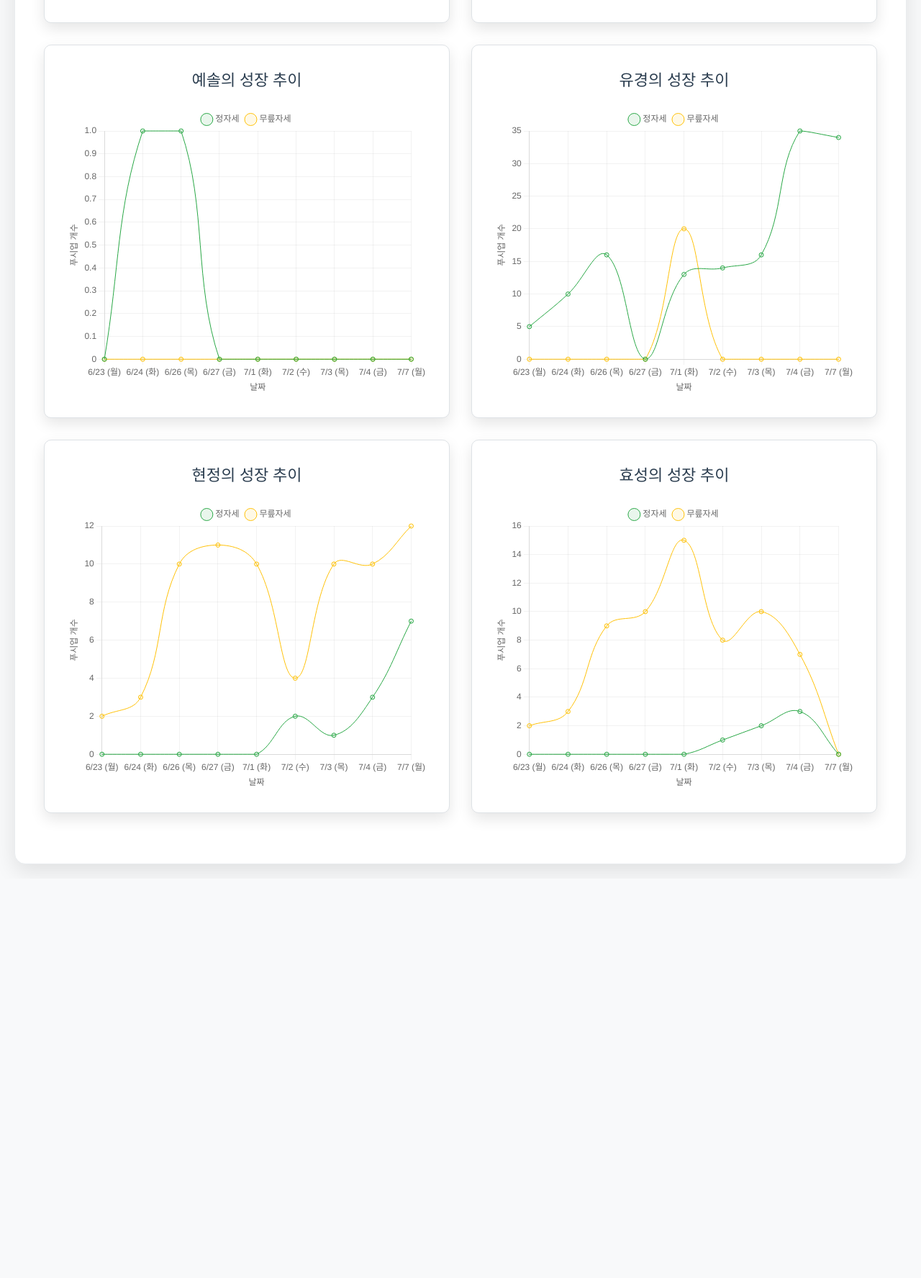
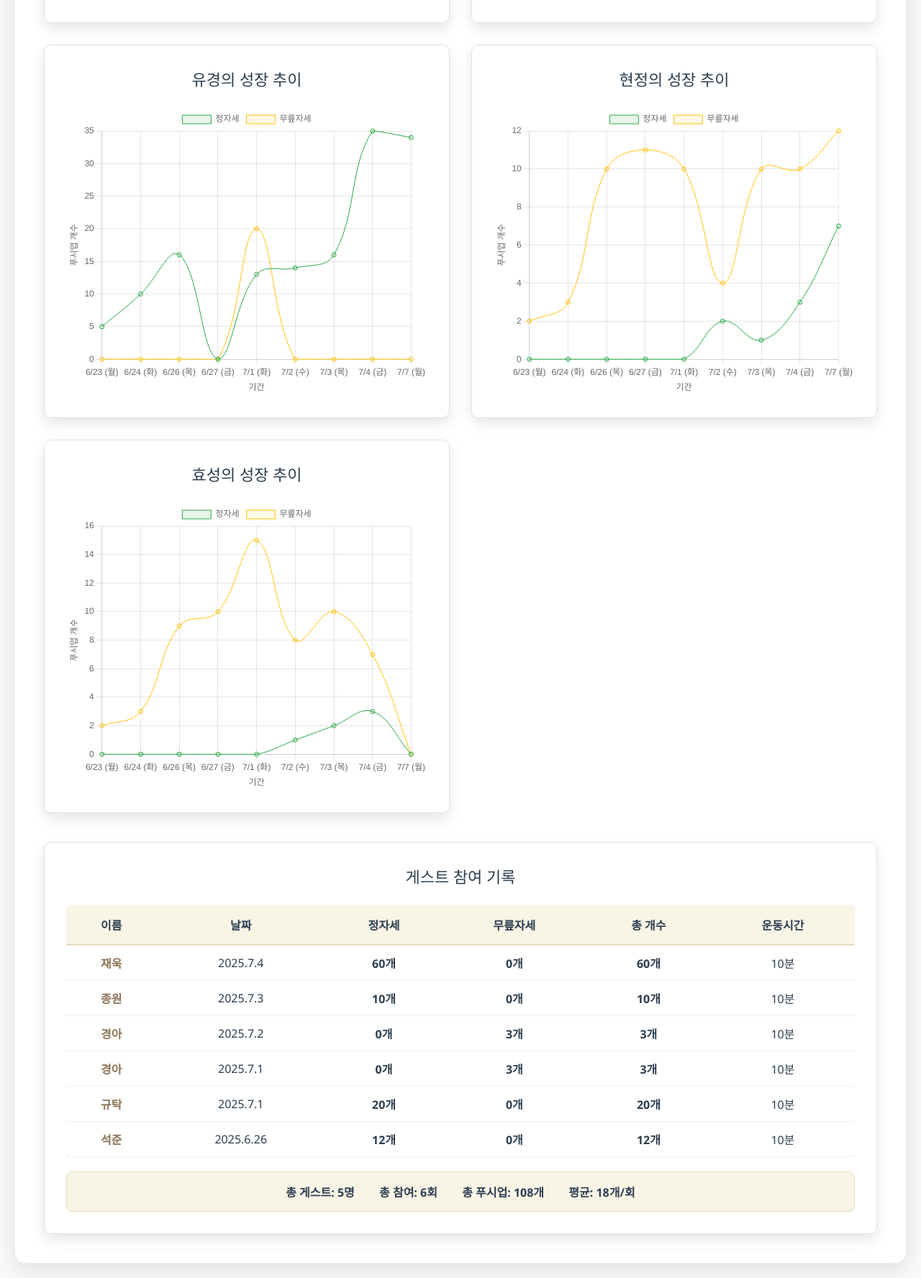
Before and after one commit to hjmoon3284/QM_pushup, a Flask app: page /charts in a window 1280 px wide. Shown: the part 1494-3270 px from the top of the page at 72% size. Before the commit the page ends 2705 px from the top, so only its background shows below. Run offline with Flask 3, Linux system fonts and the light colour scheme; a map, chart or similar area stays blank.

Commit message:
1. 전체 분석 페이지 하단 게스트 참여 이력 표기 2. '재욱'고정 멤버 추가, '예솔'고정 멤버 제거

```diff
--- a/app.py
+++ b/app.py
@@ -3,10 +3,10 @@ import json
 import os
 from datetime import datetime
 
-app = Flask(__name__)
+app = Flask(__name__, static_folder='static', static_url_path='/static')
 
 DATA_FILE = 'pushup_records.json'
-TEAM_MEMBERS = ['병선', '유경', '선주', '효성', '현정', '예솔']
+TEAM_MEMBERS = ['병선', '유경', '선주', '효성', '현정', '재욱']
 
 
 def load_records():
@@ -144,7 +144,8 @@ def get_stats():
                     'total_records': 0,
                     'total_pushups': 0,
                     'max_daily': 0,
-                    'member_stats': {}
+                    'member_stats': {},
+                    'guest_records': []  # 게스트 기록 추가
                 }
             })
 
@@ -153,10 +154,12 @@ def get_stats():
         daily_totals = []
         member_stats = {member: {'total': 0, 'days': 0} for member in TEAM_MEMBERS}
         guest_stats = {'total_pushups': 0, 'total_guests': 0, 'unique_guests': set()}
+        guest_records = []  # 게스트 상세 기록 저장
 
         for record in records:
             daily_total = 0
 
+            # 정규 팀원 통계
             for member_data in record['members']:
                 name = member_data['name']
                 total_count = member_data.get('total_pushups', 0)
@@ -169,10 +172,13 @@ def get_stats():
                     if member_data.get('status') == 'participate':
                         member_stats[name]['days'] += 1
 
+            # 게스트 통계 및 상세 기록
             if 'guests' in record and record['guests']:
                 for guest_data in record['guests']:
                     guest_name = guest_data['name']
                     guest_total = guest_data.get('total_pushups', 0)
+                    guest_standard = guest_data.get('standard_pushups', 0)
+                    guest_knee = guest_data.get('knee_pushups', 0)
 
                     total_pushups += guest_total
                     daily_total += guest_total
@@ -180,10 +186,23 @@ def get_stats():
                     guest_stats['total_guests'] += 1
                     guest_stats['unique_guests'].add(guest_name)
 
+                    # 게스트 상세 기록 추가
+                    guest_records.append({
+                        'name': guest_name,
+                        'date': record['date'],
+                        'standard_pushups': guest_standard,
+                        'knee_pushups': guest_knee,
+                        'total_pushups': guest_total,
+                        'exercise_time': record.get('time', 10)
+                    })
+
             daily_totals.append(daily_total)
 
         max_daily = max(daily_totals) if daily_totals else 0
         guest_stats['unique_guests'] = len(guest_stats['unique_guests'])
+
+        # 게스트 기록을 최신순으로 정렬
+        guest_records.sort(key=lambda x: x['date'], reverse=True)
 
         return jsonify({
             'success': True,
@@ -192,7 +211,8 @@ def get_stats():
                 'total_pushups': total_pushups,
                 'max_daily': max_daily,
                 'member_stats': member_stats,
-                'guest_stats': guest_stats
+                'guest_stats': guest_stats,
+                'guest_records': guest_records  # 게스트 상세 기록 추가
             }
         })
 
--- a/templates/charts.html
+++ b/templates/charts.html
@@ -3,15 +3,6 @@
 <head>
     <meta charset="UTF-8">
     <meta name="viewport" content="width=device-width, initial-scale=1.0">
-
-        <!-- Open Graph 메타태그 -->
-    <meta property="og:type" content="website">
-    <meta property="og:title" content="street_muscle_fighter">
-    <meta property="og:description" content="모여라 팔뚝왕 6인이여!!">
-    <meta property="og:image" content="https://qmpushup-production.up.railway.app/charts/static/images/og-image.png">
-    <meta property="og:url" content="https://qmpushup-production.up.railway.app/charts">
-    <meta property="og:site_name" content="푸시업 트래커">
-
     <title>푸시업 성장 분석</title>
 
     <script src="https://cdn.jsdelivr.net/npm/chart.js"></script>
@@ -163,6 +154,72 @@
             border: 1px solid #e8dcc0;
         }
 
+        /* 게스트 테이블 스타일 */
+        .guest-records-section {
+            margin-top: 40px;
+        }
+
+        .guest-table-container {
+            overflow-x: auto;
+            margin-bottom: 20px;
+        }
+
+        .guest-table {
+            width: 100%;
+            border-collapse: collapse;
+            background-color: white;
+            border-radius: 8px;
+            overflow: hidden;
+            box-shadow: 0 2px 8px rgba(0,0,0,0.1);
+        }
+
+        .guest-table th {
+            background-color: #f8f4e6;
+            color: #2c3e50;
+            font-weight: 600;
+            padding: 15px 10px;
+            text-align: center;
+            border-bottom: 2px solid #e8dcc0;
+        }
+
+        .guest-table td {
+            padding: 12px 10px;
+            text-align: center;
+            border-bottom: 1px solid #f0f0f0;
+        }
+
+        .guest-table tbody tr:hover {
+            background-color: #f8f9fa;
+        }
+
+        .guest-table .guest-name {
+            font-weight: 600;
+            color: #8b7355;
+        }
+
+        .guest-table .pushup-count {
+            font-weight: 600;
+        }
+
+        .guest-table .total-count {
+            font-weight: bold;
+            color: #2c3e50;
+        }
+
+        .guest-summary {
+            background-color: #f8f4e6;
+            padding: 15px;
+            border-radius: 8px;
+            text-align: center;
+            border: 1px solid #e8dcc0;
+        }
+
+        .guest-summary-item {
+            display: inline-block;
+            margin: 0 15px;
+            font-weight: 600;
+        }
+
         @media (max-width: 768px) {
             .period-btn {
                 display: block;
@@ -180,6 +237,15 @@
 
             .container {
                 padding: 20px;
+            }
+
+            .guest-table {
+                font-size: 14px;
+            }
+
+            .guest-table th,
+            .guest-table td {
+                padding: 8px 5px;
             }
         }
     </style>
@@ -215,6 +281,31 @@
         <div class="team-charts" id="memberCharts">
             <div class="loading">데이터를 불러오는 중...</div>
         </div>
+
+        <!-- 게스트 기록 테이블 -->
+        <div class="guest-records-section" id="guestRecordsSection" style="display: none;">
+            <div class="chart-card">
+                <div class="chart-title">게스트 참여 기록</div>
+                <div class="guest-table-container">
+                    <table class="guest-table" id="guestTable">
+                        <thead>
+                            <tr>
+                                <th>이름</th>
+                                <th>날짜</th>
+                                <th>정자세</th>
+                                <th>무릎자세</th>
+                                <th>총 개수</th>
+                                <th>운동시간</th>
+                            </tr>
+                        </thead>
+                        <tbody id="guestTableBody">
+                        </tbody>
+                    </table>
+                </div>
+                <div class="guest-summary" id="guestSummary">
+                </div>
+            </div>
+        </div>
     </div>
 
     <script>
@@ -227,13 +318,116 @@
             '선주': '#8b7355',
             '효성': '#adb5bd',
             '현정': '#28a745',
-            '예솔': '#ffc107'
+            '재욱': '#ffc107'
         };
 
         document.addEventListener('DOMContentLoaded', function() {
-            console.log('차트 페이지 로드됨');
+            console.log('🔥 페이지 로드 완료!');
             loadChartData();
+            loadGuestData(); // 게스트 데이터 로드
         });
+
+        // 🎯 게스트 데이터 전용 함수
+        function loadGuestData() {
+            console.log('🔥 게스트 데이터 로딩 시작!');
+
+            fetch('/get_stats')
+                .then(response => {
+                    console.log('🔥 서버 응답 받음:', response.status);
+                    return response.json();
+                })
+                .then(data => {
+                    console.log('🔥 받은 전체 데이터:', data);
+                    if (data.success) {
+                        console.log('🔥 게스트 기록:', data.stats.guest_records);
+                        console.log('🔥 게스트 기록 개수:', data.stats.guest_records ? data.stats.guest_records.length : 0);
+                        displayGuestRecords(data.stats.guest_records);
+                    } else {
+                        console.error('🔥 API 응답 실패:', data.message);
+                    }
+                })
+                .catch(error => {
+                    console.error('🔥 게스트 데이터 로딩 오류:', error);
+                });
+        }
+
+        function displayGuestRecords(guestRecords) {
+            console.log('🔥 displayGuestRecords 함수 시작!');
+            console.log('🔥 받은 게스트 데이터:', guestRecords);
+
+            const guestSection = document.getElementById('guestRecordsSection');
+            const guestTableBody = document.getElementById('guestTableBody');
+            const guestSummary = document.getElementById('guestSummary');
+
+            console.log('🔥 DOM 요소들:', {
+                guestSection: !!guestSection,
+                guestTableBody: !!guestTableBody,
+                guestSummary: !!guestSummary
+            });
+
+            if (!guestRecords || guestRecords.length === 0) {
+                console.log('🔥 게스트 기록이 없어서 숨김');
+                guestSection.style.display = 'none';
+                return;
+            }
+
+            console.log('🔥 게스트 기록 있음! 테이블 표시 시작');
+
+            // 게스트 섹션 표시
+            guestSection.style.display = 'block';
+
+            // 테이블 내용 생성
+            let tableHTML = '';
+            let totalGuestPushups = 0;
+            let uniqueGuests = new Set();
+
+            guestRecords.forEach(record => {
+                totalGuestPushups += record.total_pushups;
+                uniqueGuests.add(record.name);
+
+                tableHTML += `
+                    <tr>
+                        <td class="guest-name">${record.name}</td>
+                        <td>${formatDate(record.date)}</td>
+                        <td class="pushup-count">${record.standard_pushups}개</td>
+                        <td class="pushup-count">${record.knee_pushups}개</td>
+                        <td class="total-count">${record.total_pushups}개</td>
+                        <td>${record.exercise_time}분</td>
+                    </tr>
+                `;
+            });
+
+            guestTableBody.innerHTML = tableHTML;
+            console.log('🔥 테이블 HTML 생성 완료');
+
+            // 게스트 요약 정보
+            const avgPushups = guestRecords.length > 0 ? Math.round(totalGuestPushups / guestRecords.length) : 0;
+            guestSummary.innerHTML = `
+                <div class="guest-summary-item">
+                    <strong>총 게스트:</strong> ${uniqueGuests.size}명
+                </div>
+                <div class="guest-summary-item">
+                    <strong>총 참여:</strong> ${guestRecords.length}회
+                </div>
+                <div class="guest-summary-item">
+                    <strong>총 푸시업:</strong> ${totalGuestPushups}개
+                </div>
+                <div class="guest-summary-item">
+                    <strong>평균:</strong> ${avgPushups}개/회
+                </div>
+            `;
+
+            console.log('🔥 게스트 요약 정보 생성 완료!');
+        }
+
+        function formatDate(dateString) {
+            const date = new Date(dateString + 'T00:00:00');
+            const year = date.getFullYear();
+            const month = date.getMonth() + 1;
+            const day = date.getDate();
+
+            return `${year}.${month}.${day}`;
+        }
 
         function changePeriod(period) {
             currentPeriod = period;
@@ -243,47 +437,30 @@
             });
             event.target.classList.add('active');
 
-            console.log('기간 변경:', period);
             loadChartData();
         }
 
         function loadChartData() {
-            console.log('차트 데이터 로딩 시작, 기간:', currentPeriod);
-
-            // 기존 차트들 삭제
             Object.values(charts).forEach(chart => {
                 if (chart) chart.destroy();
             });
             charts = {};
 
             fetch(`/get_chart_data?period=${currentPeriod}`)
-                .then(response => {
-                    console.log('차트 데이터 응답 상태:', response.status);
-                    if (!response.ok) {
-                        throw new Error('네트워크 응답이 좋지 않습니다');
-                    }
-                    return response.json();
-                })
+                .then(response => response.json())
                 .then(data => {
-                    console.log('받은 차트 데이터:', data);
                     if (data.success) {
                         createCharts(data.data);
                     } else {
                         console.error('차트 데이터 로딩 실패:', data.message);
-                        document.getElementById('memberCharts').innerHTML =
-                            '<div class="loading">데이터 로딩에 실패했습니다: ' + data.message + '</div>';
                     }
                 })
                 .catch(error => {
                     console.error('차트 데이터 로딩 오류:', error);
-                    document.getElementById('memberCharts').innerHTML =
-                        '<div class="loading">데이터 로딩 중 오류가 발생했습니다: ' + error.message + '</div>';
                 });
         }
 
         function createCharts(data) {
-            console.log('차트 생성 시작, 데이터:', data);
-
             if (!data.dates || data.dates.length === 0) {
                 document.getElementById('memberCharts').innerHTML =
                     '<div class="loading">분석할 데이터가 없습니다.<br>먼저 운동 기록을 입력해주세요!</div>';
@@ -372,11 +549,9 @@
             Object.keys(data.members).forEach(memberName => {
                 const memberData = data.members[memberName];
 
-                // 참여한 데이터가 있는 팀원만 차트 생성
                 const hasData = memberData.total.some(value => value > 0);
                 if (!hasData) return;
 
-                // 차트 카드 생성
                 const chartCard = document.createElement('div');
                 chartCard.className = 'chart-card';
                 chartCard.innerHTML = `
@@ -388,7 +563,6 @@
 
                 memberChartsContainer.appendChild(chartCard);
 
-                // 차트 생성
                 const ctx = document.getElementById(`chart-${memberName}`).getContext('2d');
 
                 charts[memberName] = new Chart(ctx, {
@@ -427,13 +601,7 @@
                         },
                         plugins: {
                             legend: {
-                                position: 'top',
-                                labels: {
-                                    usePointStyle: true,
-                                    font: {
-                                        size: 12
-                                    }
-                                }
+                                position: 'top'
                             }
                         },
                         scales: {
@@ -441,25 +609,13 @@
                                 beginAtZero: true,
                                 title: {
                                     display: true,
-                                    text: '푸시업 개수',
-                                    font: {
-                                        size: 12
-                                    }
-                                },
-                                grid: {
-                                    color: 'rgba(0,0,0,0.05)'
+                                    text: '푸시업 개수'
                                 }
                             },
                             x: {
                                 title: {
                                     display: true,
-                                    text: currentPeriod === 'week' ? '날짜' : '기간',
-                                    font: {
-                                        size: 12
-                                    }
-                                },
-                                grid: {
-                                    color: 'rgba(0,0,0,0.05)'
+                                    text: '기간'
                                 }
                             }
                         }
--- a/templates/growth.html
+++ b/templates/growth.html
@@ -192,7 +192,7 @@
             <button class="member-btn" onclick="selectMember('선주')">선주</button>
             <button class="member-btn" onclick="selectMember('효성')">효성</button>
             <button class="member-btn" onclick="selectMember('현정')">현정</button>
-            <button class="member-btn" onclick="selectMember('예솔')">예솔</button>
+            <button class="member-btn" onclick="selectMember('재욱')">재욱</button>
         </div>
 
         <div class="chart-container">
--- a/templates/index.html
+++ b/templates/index.html
@@ -357,7 +357,7 @@
     </div>
 
     <script>
-        const teamMembers = ['병선', '유경', '선주', '효성', '현정', '예솔'];
+        const teamMembers = ['병선', '유경', '선주', '효성', '현정', '재욱'];
         let guestCounter = 0;
 
         document.addEventListener('DOMContentLoaded', function() {
@@ -499,7 +499,7 @@
             }
 
             const memberData = [];
-            teamMembers.forEach(function(memberName, index) {
+            욱.forEach(function(memberName, index) {
                 const statusSelect = document.getElementById(`status-${index}`);
                 const standardInput = document.getElementById(`standard-${index}`);
                 const kneeInput = document.getElementById(`knee-${index}`);
```
